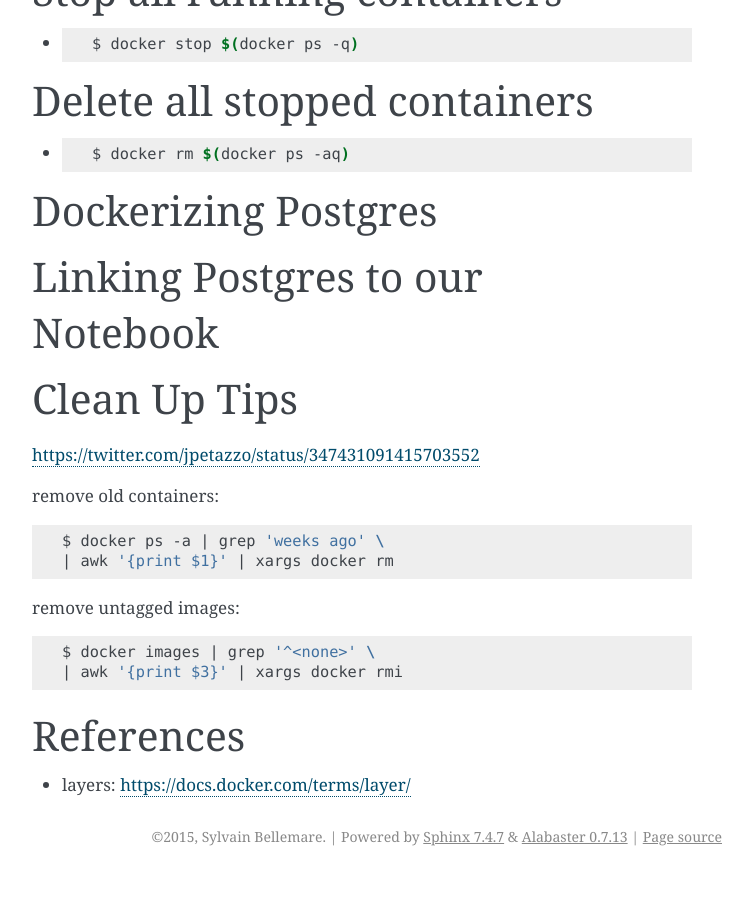
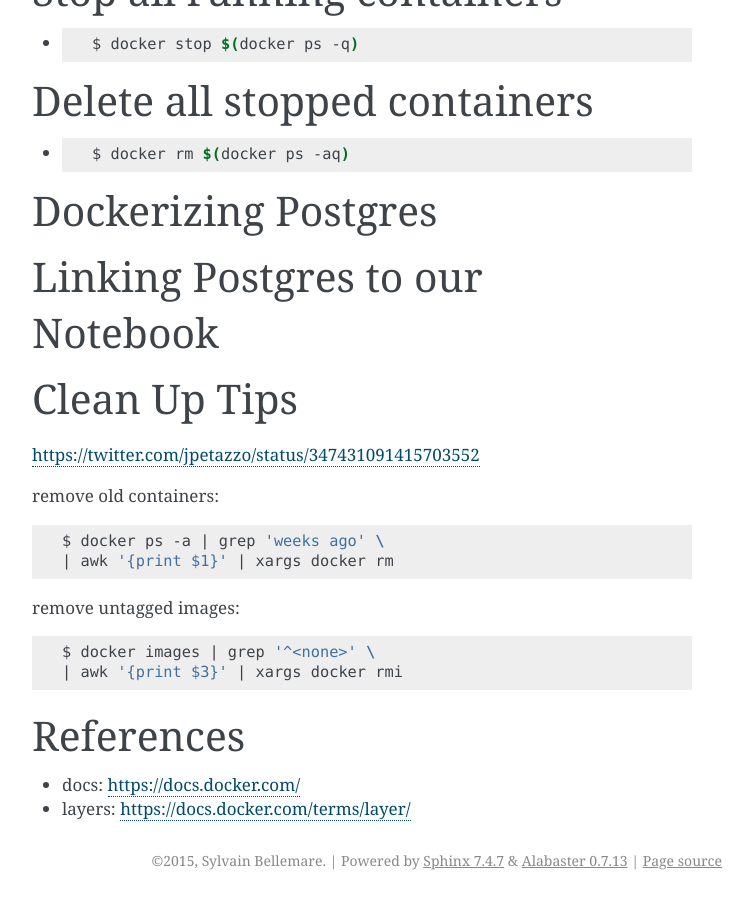
Before and after one commit to sbellem/docker-tutorial, a Sphinx documentation site: the page built from slides/source/index.rst, in a window 1280 px wide and 900 px high, scrolled down 11169 px. Shown: the whole window, without its empty margins (388-1141 px from the left). Built offline with Sphinx 7.4.7, drawn with Linux system fonts in a browser that asks for light colours; formulas are drawn with MathJax 3; before the commit the page ends 12045 px from its top, so only the background shows below that.

Commit message:
added link to docs

```diff
--- a/slides/source/index.rst
+++ b/slides/source/index.rst
@@ -774,4 +774,5 @@ remove untagged images:
 References
 ==========
 
+* docs: https://docs.docker.com/
 * layers: https://docs.docker.com/terms/layer/
```
